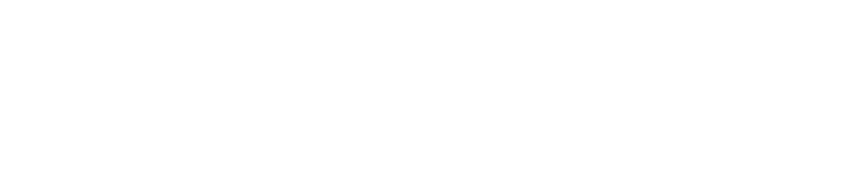
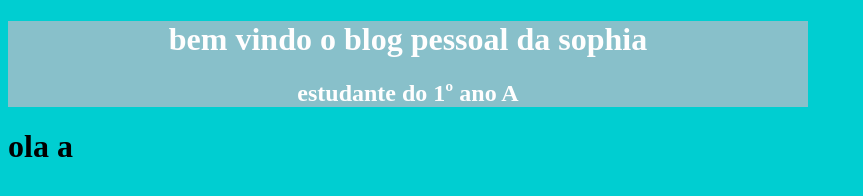
Before and after one commit to tobias307/blog-pessoal---Tobias, a plain HTML site: page index.html in a window 1280 px wide. Shown: the whole page, without its empty margins (0-863 px from the left). Drawn offline with Linux system fonts and the light colour scheme.

Commit message:
iniciado a primeiro post

```diff
--- a/index.html
+++ b/index.html
@@ -7,6 +7,15 @@
     <link rel="stylesheet" href="style.css">
 </head>
 <body>
-
+    <header>
+    <h1>bem vindo o blog pessoal da sophia</h1>
+    <h2>estudante do 1º ano A</h2>
+    </header>
+    <main>
+        <h1>ola a </h1>
+        <article>
+            <p></p>
+        </article>
+    </main>
 </body>
 </html>
--- a/style.css
+++ b/style.css
@@ -0,0 +1,9 @@
+body{
+background-color: darkturquoise;
+}
+header{
+background-color: rgb(136, 192, 202);
+color: rgb(255, 254, 254);
+text-align: center;
+max-width: 800px;
+}
```
